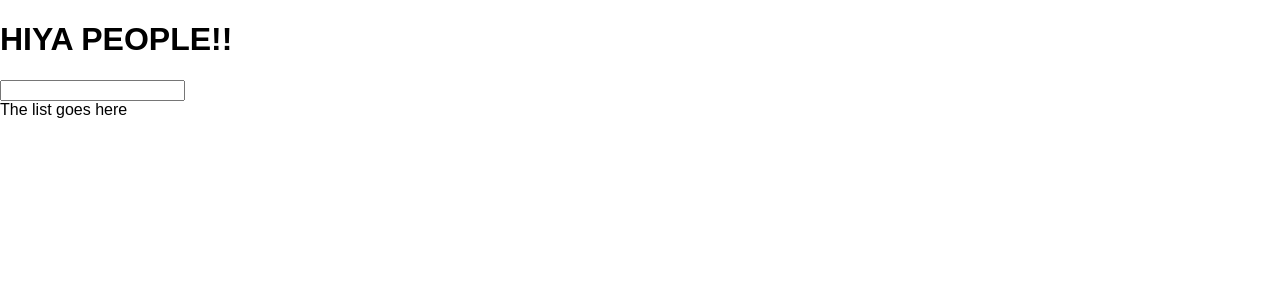
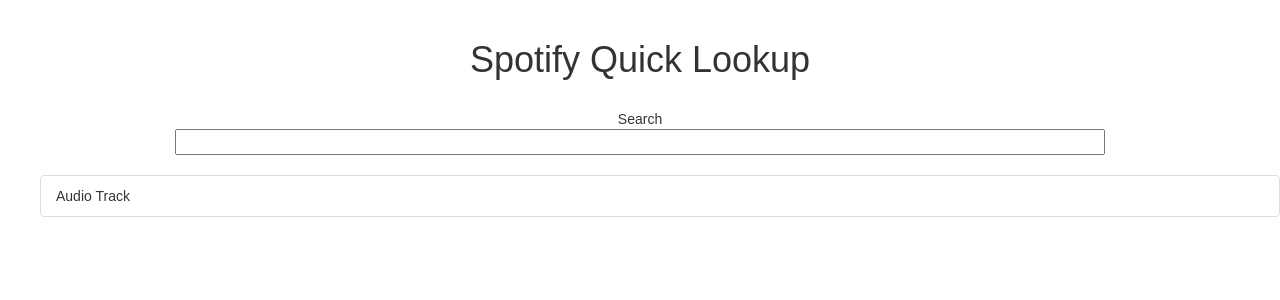
Before and after one commit to saas786/spotify-preview, a React (Create React App) app: page / in a window 1280 px wide. Shown: the top 300 px of the page. Built offline with nearby package versions, Linux system fonts and the light colour scheme.

Commit message:
basic components and layout

```diff
--- a/public/index.html
+++ b/public/index.html
@@ -19,7 +19,9 @@
       work correctly both with client-side routing and a non-root public URL.
       Learn how to configure a non-root public URL by running `npm run build`.
     -->
-    <title>React App</title>
+    <title>Spotify Preview</title>
+    <!-- Latest compiled and minified CSS -->
+    <link rel="stylesheet" href="https://maxcdn.bootstrapcdn.com/bootstrap/3.3.7/css/bootstrap.min.css" integrity="sha384-BVYiiSIFeK1dGmJRAkycuHAHRg32OmUcww7on3RYdg4Va+PmSTsz/K68vbdEjh4u" crossorigin="anonymous">
   </head>
   <body>
     <noscript>
@@ -36,5 +38,8 @@
       To begin the development, run `npm start` or `yarn start`.
       To create a production bundle, use `npm run build` or `yarn build`.
     -->
+    <!-- Latest compiled and minified JavaScript -->
+    <script src="https://code.jquery.com/jquery-3.1.1.slim.min.js" integrity="sha384-A7FZj7v+d/sdmMqp/nOQwliLvUsJfDHW+k9Omg/a/EheAdgtzNs3hpfag6Ed950n" crossorigin="anonymous"></script>
+    <script src="https://maxcdn.bootstrapcdn.com/bootstrap/3.3.7/js/bootstrap.min.js" integrity="sha384-Tc5IQib027qvyjSMfHjOMaLkfuWVxZxUPnCJA7l2mCWNIpG9mGCD8wGNIcPD7Txa" crossorigin="anonymous"></script>
   </body>
 </html>
--- a/src/App.css
+++ /dev/null
@@ -1,28 +0,0 @@
-.App {
-  text-align: center;
-}
-
-.App-logo {
-  animation: App-logo-spin infinite 20s linear;
-  height: 80px;
-}
-
-.App-header {
-  background-color: #222;
-  height: 150px;
-  padding: 20px;
-  color: white;
-}
-
-.App-title {
-  font-size: 1.5em;
-}
-
-.App-intro {
-  font-size: large;
-}
-
-@keyframes App-logo-spin {
-  from { transform: rotate(0deg); }
-  to { transform: rotate(360deg); }
-}
--- a/src/App.js
+++ b/src/App.js
@@ -6,7 +6,7 @@
   render() {
     return (
       <div className="App">
-        <h1>HIYA PEOPLE!!</h1>
+        <h1 className="page-header">Spotify Quick Lookup</h1>
         <SearchBar />
         <TrackList />
       </div>
--- a/src/components/search_bar.js
+++ b/src/components/search_bar.js
@@ -1,16 +1,19 @@
-import React, {Component} from 'react';
+import React, { Component } from 'react';
 
 class SearchBar extends Component {
     constructor(props) {
         super(props);
 
-        this.state = {query: ''};
+        this.state = { query: '' };
     }
 
     render() {
         return (
-            <div className="searc-bar">
-                <input type="text" value={this.state.query} />
+            <div className="search-bar input-group-mb">
+                <div className="input-group-prepend">
+                    <span className="input-group-text" id="inputGroup-sizing-default">Search</span>
+                </div>
+                <input type="text" value={this.state.query} aria-describedby="inputGroup-sizing-default" />
             </div>
         )
     }
--- a/src/components/track_list.js
+++ b/src/components/track_list.js
@@ -1,9 +1,14 @@
 import React, {Component} from 'react';
+import TrackListItem from './track_list_item';
 
 class TrackList extends Component {
     render() {
         return (
-            <div className="track-list">The list goes here</div>
+            <div className="track-list">
+                <ul className="unstyled-list">
+                    <TrackListItem />
+                </ul>
+            </div>
         )
     }
 }
--- a/src/components/track_list_item.js
+++ b/src/components/track_list_item.js
@@ -1,3 +1,13 @@
 import React from 'react';
 
+const TrackListItem = (props) => {
+    return (
+        <li className="list-group-item">
+            <div className="audio-list media">
+                Audio Track
+            </div>
+        </li>
+    )
+};
+
 export default TrackListItem;
--- a/src/index.css
+++ b/src/index.css
@@ -3,3 +3,17 @@
   padding: 0;
   font-family: sans-serif;
 }
+
+.page-header {
+  text-align: center;
+  border-bottom: none;
+}
+
+.search-bar {
+  margin: 20px;
+  text-align: center;
+}
+
+.search-bar input {
+  width: 75%;
+}
```
Also changed, not shown: src/logo.svg (deleted).
